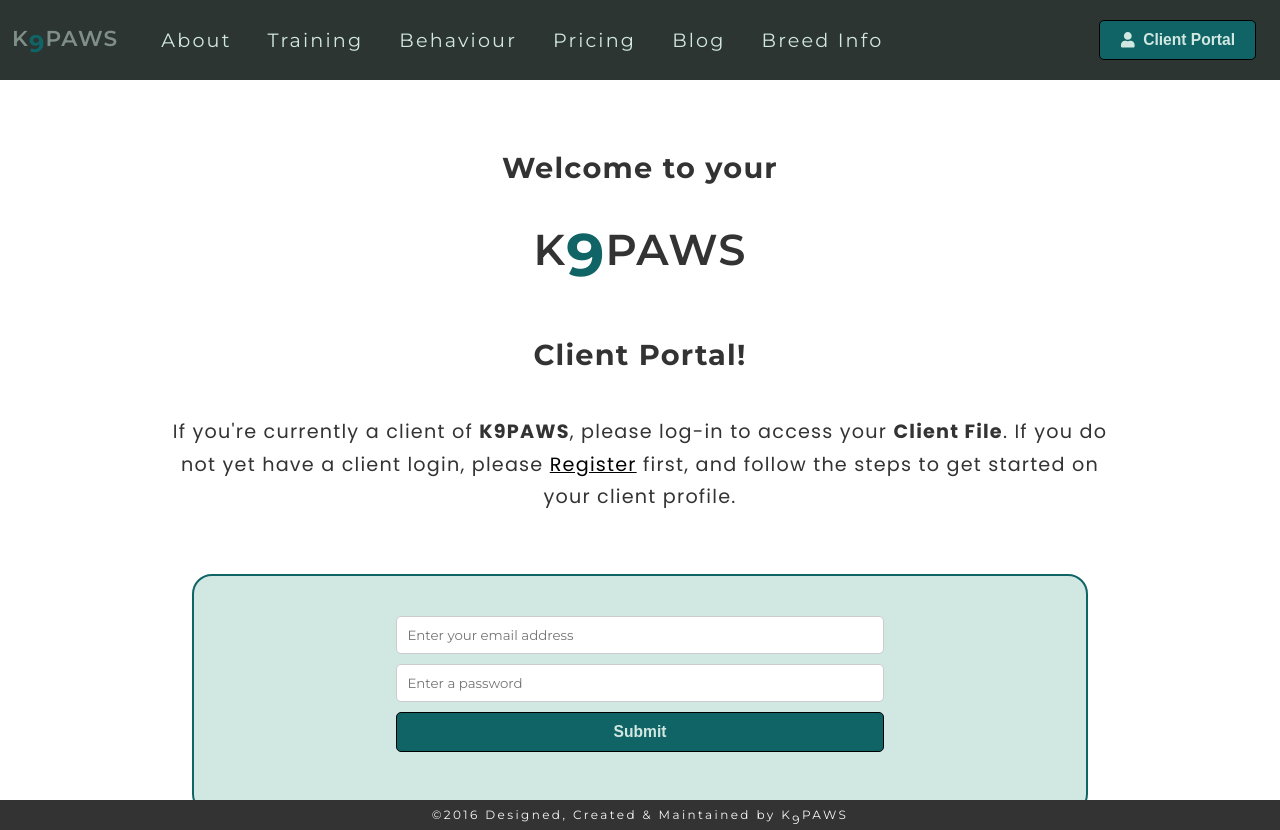
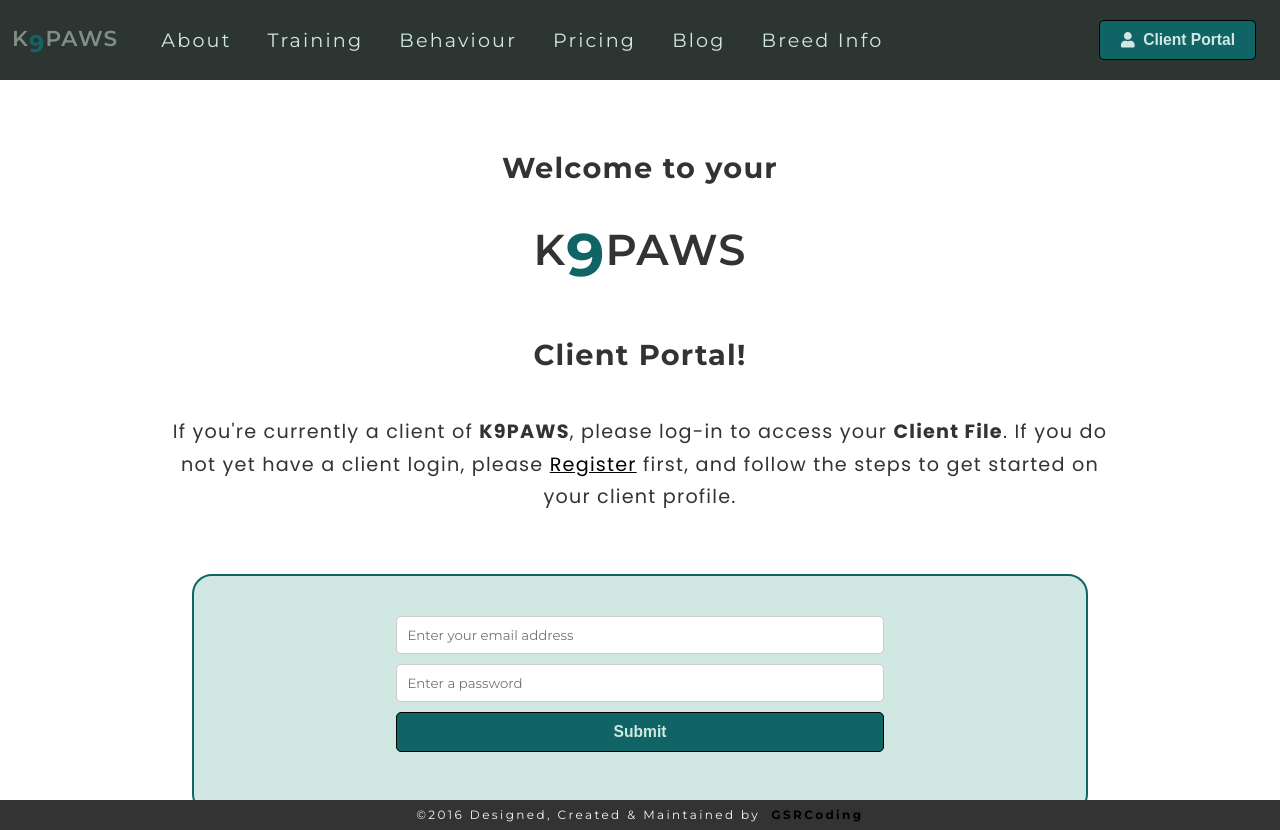
Before and after one commit to grosen-coding/k9paws-website, a React (Create React App) app in the folder frontend/: page /login in a window 1280 px wide. Built offline with nearby package versions, Linux system fonts and the light colour scheme.

Commit message:
changed link to my portfolio in footer

```diff
--- a/frontend/src/components/Footer.jsx
+++ b/frontend/src/components/Footer.jsx
@@ -1,10 +1,12 @@
-
-
 function Footer() {
   return (
-
-    <footer className="footer">&copy;2016 Designed, Created & Maintained by K<span className='logo--nine-sm'>9</span>PAWS</footer>
-  )
+    <footer className="footer">
+      &copy;2016 Designed, Created & Maintained by &nbsp;{" "}
+      <a href="http://www.gary-rosen.com" target="_blank" rel="noreferrer">
+        <strong> GSRCoding</strong>
+      </a>
+    </footer>
+  );
 }
 
-export default Footer
+export default Footer;
```
